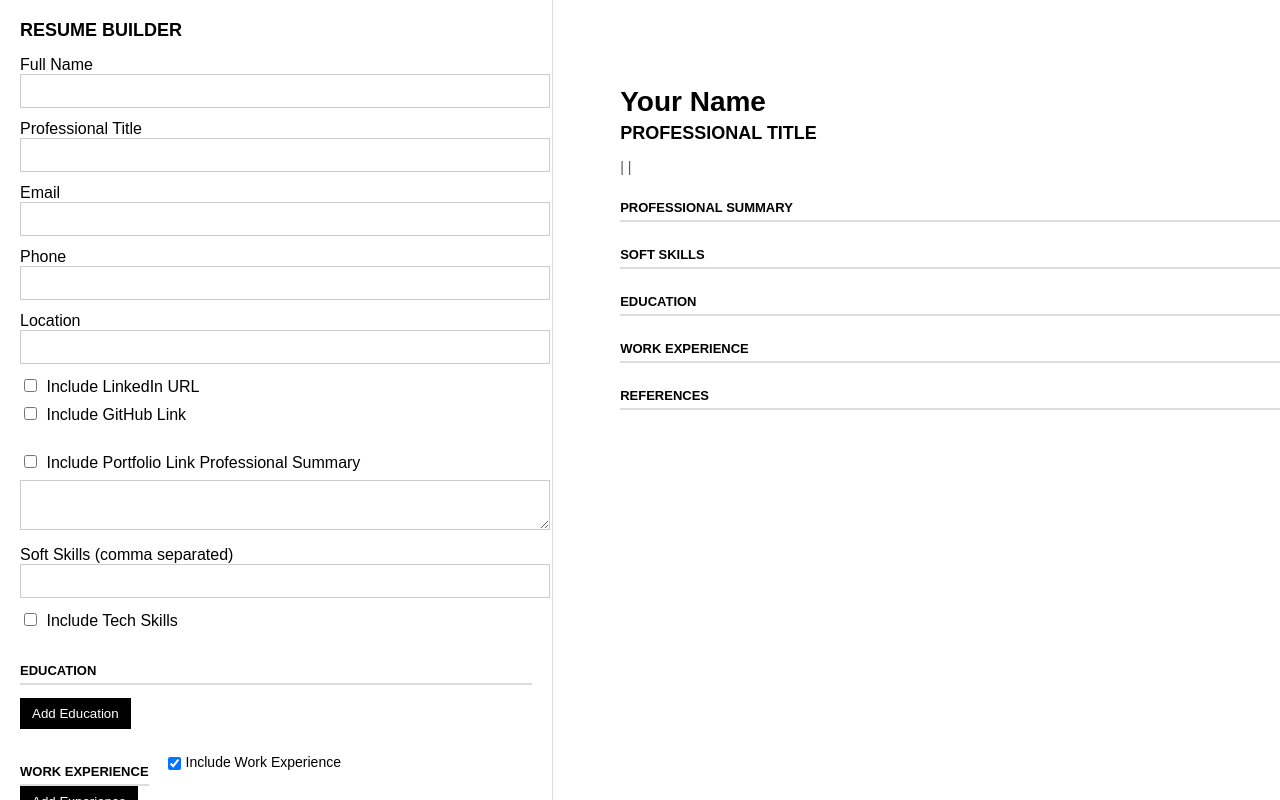
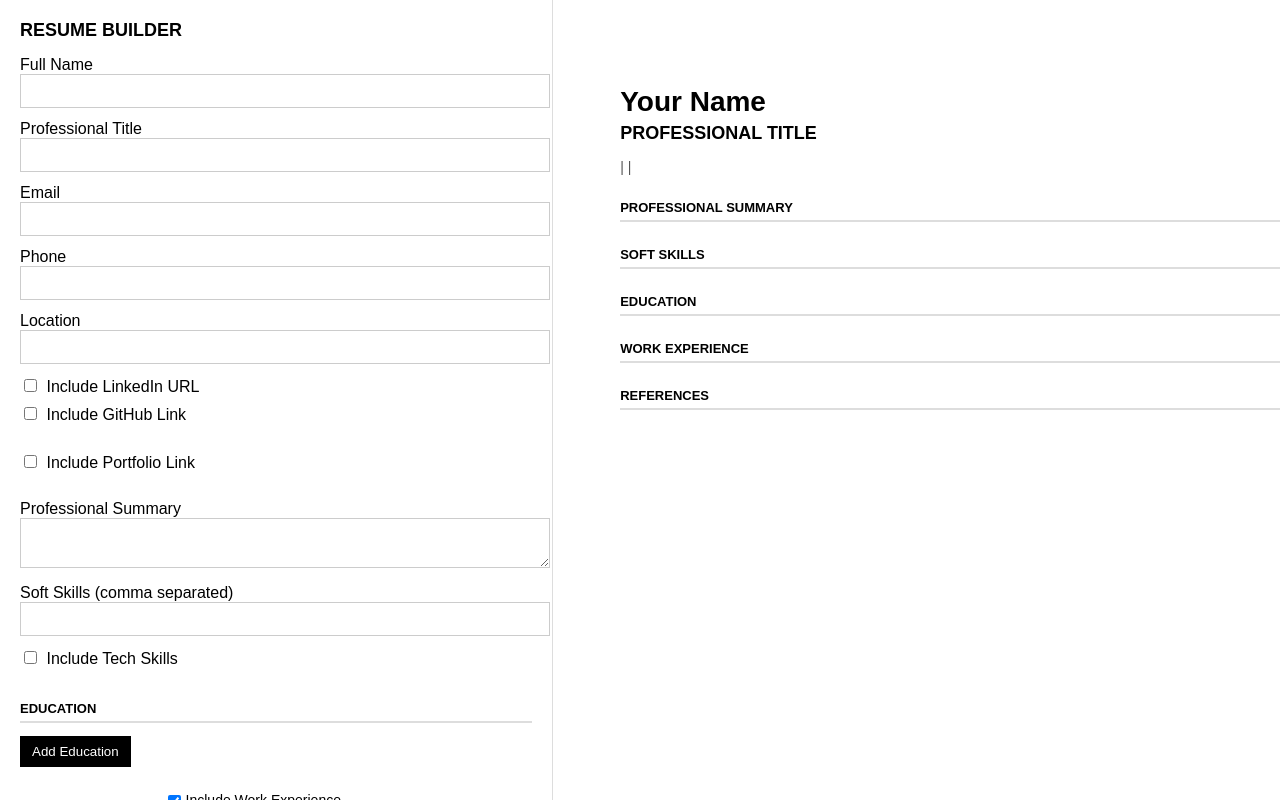
Before and after one commit to Enhle-debug/digital-resume-builder, a plain HTML site: page index.html in a window 1280 px wide. Drawn offline with Linux system fonts and the light colour scheme.

Commit message:
Add margin to portfolio toggle
Add spacing for portfolio toggle section

```diff
--- a/style.css
+++ b/style.css
@@ -146,6 +146,12 @@ margin-bottom: 20px;
 display: block;
 }
 
+/* Spacing between Portfolio toggle and Professional Summary */
+.portfolio-toggle {
+margin-bottom: 20px;
+display: block;
+}
+
 /* Print / PDF page handling */
 @media print {
   .resume-preview {
```
